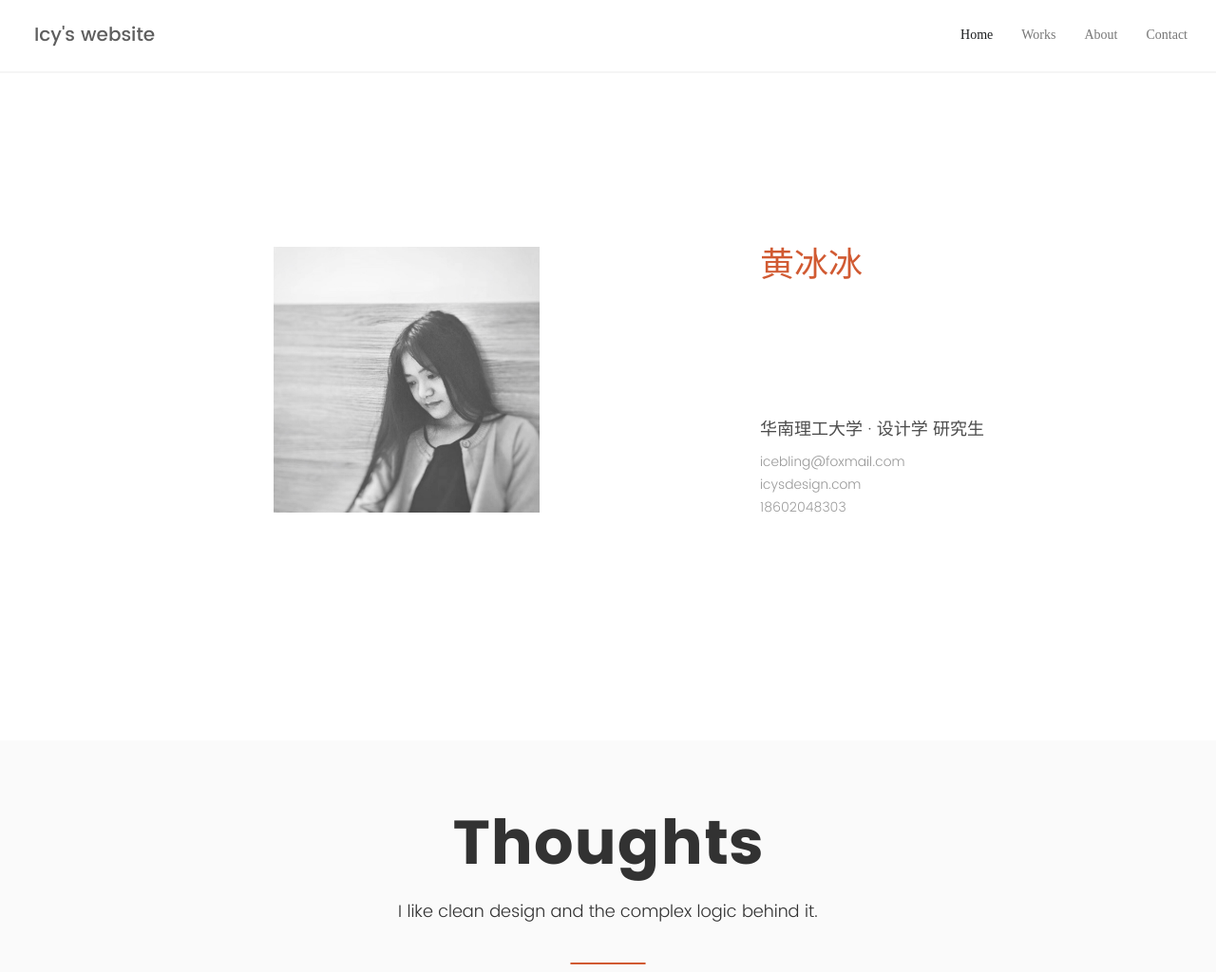
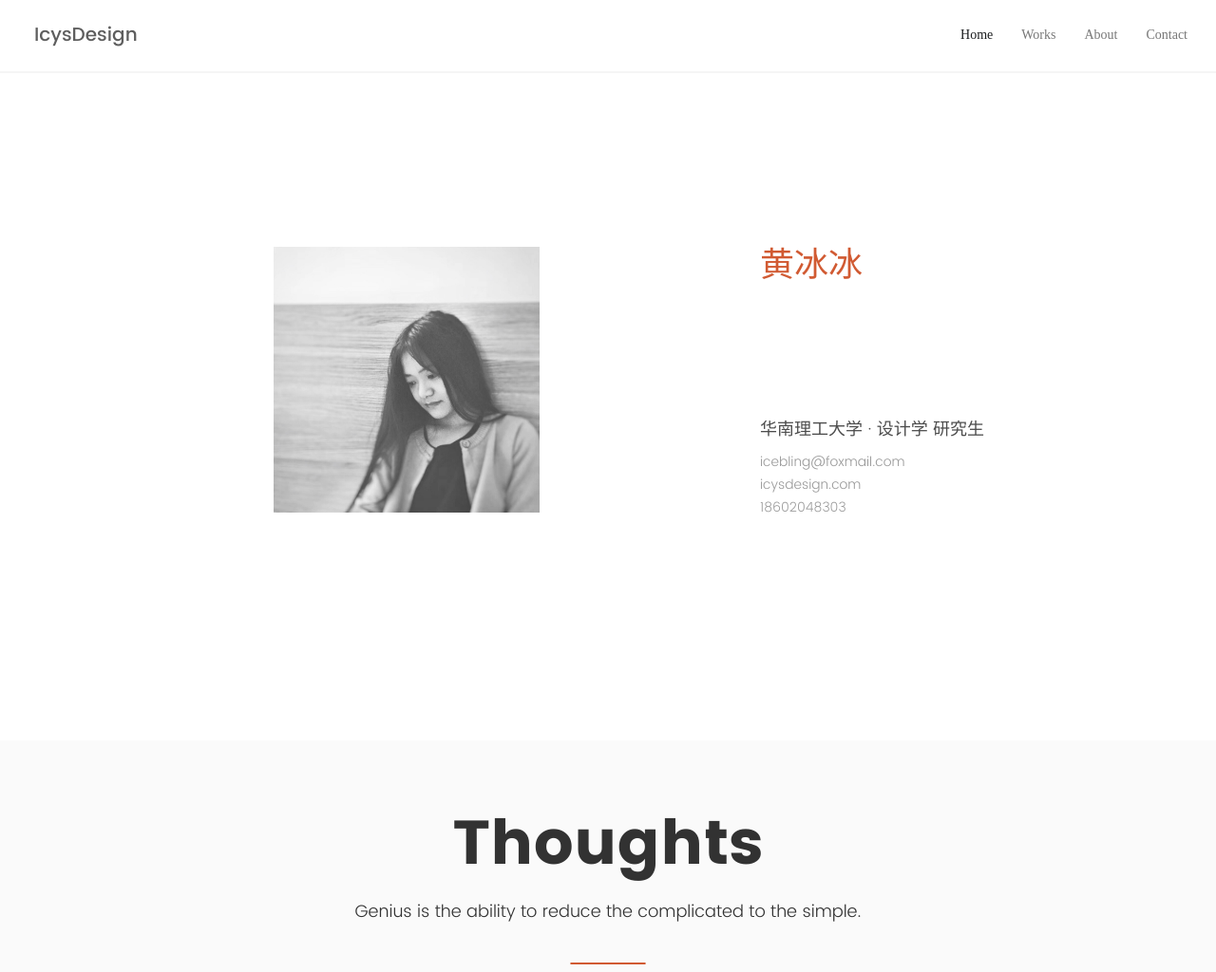
Before and after one commit to Roylence/roylence.github.io, a plain HTML site: page index.html in a window 1280 px wide. Shown: the top 1024 px of the page at 95% size. Drawn offline with Linux system fonts and the light colour scheme.

Commit message:
Update index.html

```diff
--- a/index.html
+++ b/index.html
@@ -3,7 +3,7 @@
 <html>
 
 <head>
-     <title>Icy's website</title>
+     <title>IcysDesign</title>
      <link rel="stylesheet" href="css/bootstrap.min.css">
      <link rel="stylesheet"  href="css/tinyscreen.css">
      <meta charset="UTF-8">
@@ -24,7 +24,7 @@
         <span class="icon-bar"></span>
         <span class="icon-bar"></span>
       </button>
-      <a class="navbar-brand" href="#">Icy's website</a>
+      <a class="navbar-brand" href="#">IcysDesign</a>
     </div>
 
     <!-- Collect the nav links, forms, and other content for toggling -->
@@ -75,7 +75,7 @@
 
     <div class="bg1">
          <div class="bg1-title">Thoughts</div>
-         <div class="bg1-descript">I like clean design and the complex logic behind it.</div>
+         <div class="bg1-descript">Genius is the ability to reduce the complicated to the simple.</div>
          <div class="border1"></div>
          <div class="container1">
 <!--             <div class="row"> -->
@@ -110,7 +110,7 @@
 
     <div class="bg2"><a href="works.html">
          <div class="bg2-title">Works</div>
-         <div class="bg2-descript">Always strive for better work. Never stop learning.</div>
+         <div class="bg2-descript">A problem well stated is a problem half solved.</div>
          <div class="border1"></div>
     </div></a>
     <div class="container2">
```
